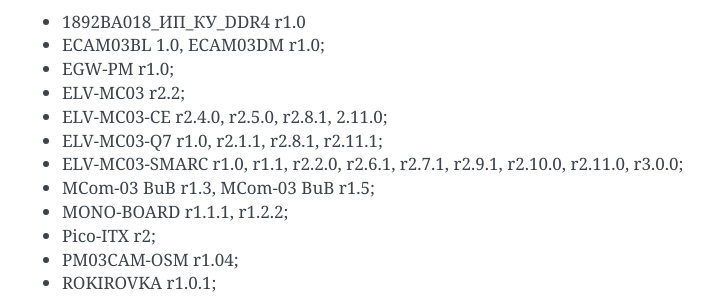
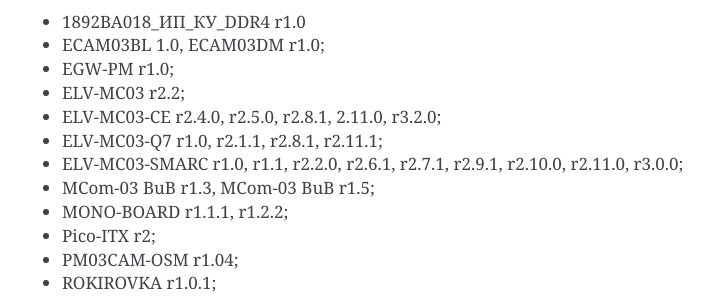
Before and after one commit to elvees/ddrinit, a Sphinx documentation site: the page built from doc/index.rst, in a window 1280 px wide and 900 px high, scrolled down 897 px. Shown: the part 155-453 px from the top of the window, without its empty margins (388-1101 px from the left). Built offline with Sphinx 7.4.7, drawn with Linux system fonts in a browser that asks for light colours.

Commit message:
mcom03r: Add ELV-MC03-CE PM r3.2.0 support
Basic config with custom DQ_MAPPINGS for Micron MT53E1G32D2FW-046 AIT:C
LPDDR4X SDRAM connected to DDRMC0 and DDRMC1 on ELV-MC03-CE PM r3.2.0.

Issue: #MCOM03SW-4331
Change-Id: Idf74fba02defd74aaa887d50cd8e9b37e370c7aa

```diff
--- a/doc/index.rst
+++ b/doc/index.rst
@@ -26,7 +26,7 @@
 * ECAM03BL 1.0, ECAM03DM r1.0;
 * EGW-PM r1.0;
 * ELV-MC03 r2.2;
-* ELV-MC03-CE r2.4.0, r2.5.0, r2.8.1, 2.11.0;
+* ELV-MC03-CE r2.4.0, r2.5.0, r2.8.1, 2.11.0, r3.2.0;
 * ELV-MC03-Q7 r1.0, r2.1.1, r2.8.1, r2.11.1;
 * ELV-MC03-SMARC r1.0, r1.1, r2.2.0, r2.6.1, r2.7.1, r2.9.1, r2.10.0, r2.11.0, r3.0.0;
 * MCom-03 BuB r1.3, MCom-03 BuB r1.5;
```
Also changed, not shown: 1 other file.
